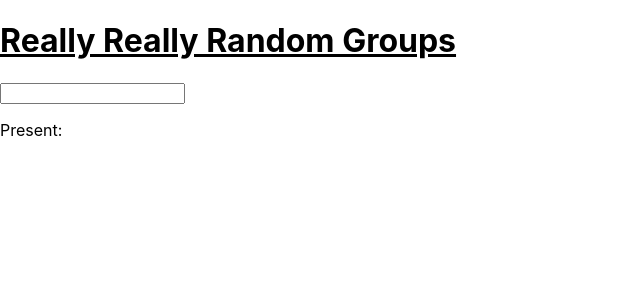
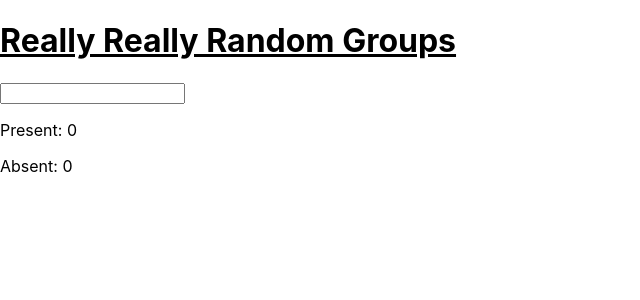
Before and after one commit to nicoraven/random-teams, a React (Create React App) app: page /#/ in a window 1280 px wide. Shown: the top 300 px of the page, without its empty margins (0-640 px from the left). Built offline with nearby package versions, Linux system fonts and the light colour scheme.

Commit message:
display present and absent names with total count for each

```diff
--- a/src/attendance.js
+++ b/src/attendance.js
@@ -24,21 +24,47 @@ class Attendance extends Component {
 
             for (let i = 0; i < inputQuery.length; i++) {
                 let queryPair = inputQuery[i].split('=');
-                queryParams[queryPair[0]] = queryPair[1].split('+');
+                queryParams[queryPair[0]] = queryPair[1].split('+').sort((a, b) => {
+                    return a.toLowerCase().localeCompare(b.toLowerCase());
+                });
             };
 
-            this.setState({present: queryParams.present, absent: queryParams.absent}, () => {
-                console.log("Loaded!", this.state);
-            });
+            this.setState({present: queryParams.present, absent: queryParams.absent});
         }
     }
 
+    // componentDidUpdate = () => {
+    //     console.log("state updated!");
+    // }
+
     render() {
+        console.log("rendering!", this.state);
+        let sortedPresent = this.state.present;
+        let sortedAbsent = this.state.present;
+
+        let presentCount = this.state.present.length;
+        let absentCount = this.state.absent.length;
+
+        let presentNames = sortedPresent.map((name, index) => {
+            name = name.charAt(0).toUpperCase() + name.slice(1);
+            return (<li key={index} >{name}</li>)
+        });
+        let absentNames = sortedAbsent.map((name, index) => {
+            name = name.charAt(0).toUpperCase() + name.slice(1);
+            return (<li key={index} >{name}</li>)
+        });
+
         return (
             <div>
                 <input type="text" id="name-input" name="name"/>
-                <p>Present: <span id="present-count"></span></p>
-                <ul id="present"></ul>
+                <p>Present: <span id="present-count">{presentCount}</span></p>
+                <ul id="present">
+                    {presentNames}
+                </ul>
+                <p>Absent: <span id="present-count">{absentCount}</span></p>
+                <ul id="absent">
+                    {absentNames}
+                </ul>
             </div>
         )
     }
```
